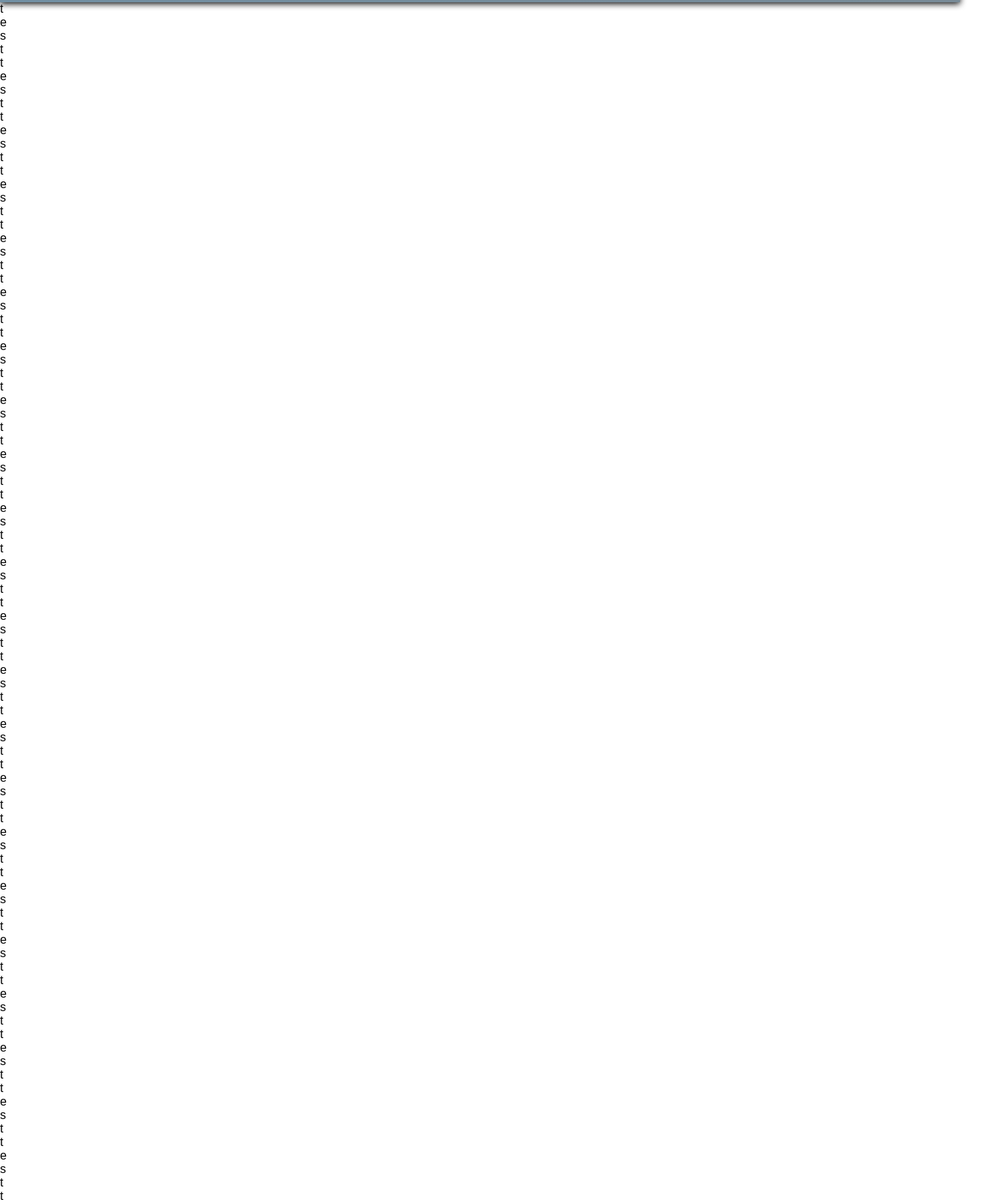
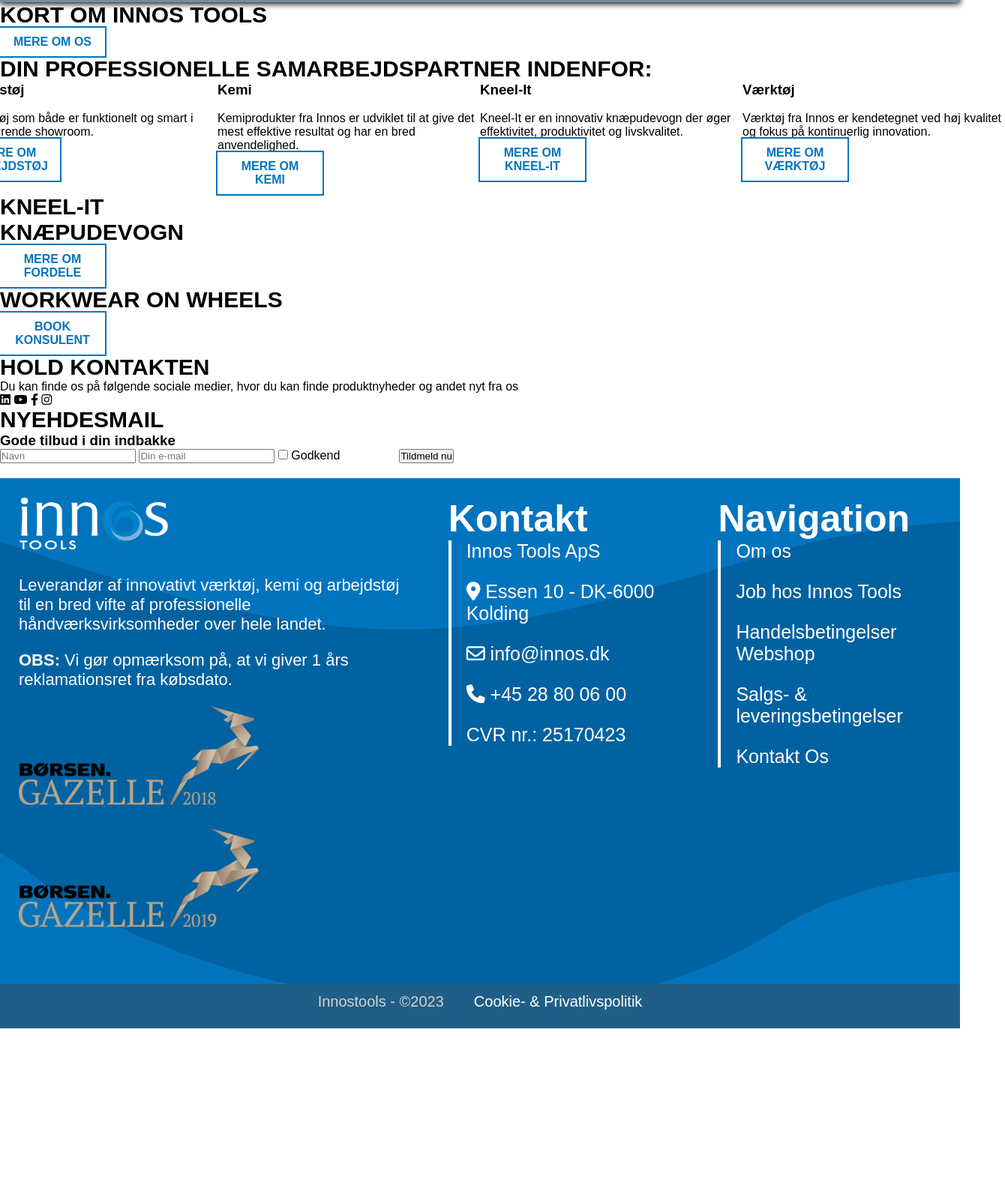
Before and after one commit to Walocial/Hovedopgave, a plain HTML site: page index.html in a window 1280 px wide. Shown: the part 749-2350 px from the top of the page at 75% size, 1340 px wide, since content can reach past the window. After the commit the page ends 2121 px from the top, so only its background shows below. Drawn offline with Linux system fonts and the light colour scheme; grey boxes are pictures that could not be loaded.

Commit message:
Semantisk opsætning af indhold
De fleste elementer er sat op i HTML, og mangler nu bare styling.

```diff
--- a/index.html
+++ b/index.html
@@ -66,150 +66,75 @@
             </div>
             <div id="bckSlider"></div> <!-- Div element med skiftende baggrund. Billeder styret af script -->
         </section>
-        <div id="content"></div>
+        <div id="content">
             <section id="forsideOmos">
+                <h2>Kort om Innos Tools</h2>
+                <p></p>
+                <p></p>
+                <p></p>
+                <a href="#" class="mereBtn">Mere om os</a>
+            </section>
+
+            <section id="kategorier">
+                <h2>Din professionelle samarbejdspartner indenfor:</h2>
                 <ul>
-                    <li>t</li>
-                    <li>e</li>
-                    <li>s</li>
-                    <li>t</li>
-                    <li>t</li>
-                    <li>e</li>
-                    <li>s</li>
-                    <li>t</li>
-                    <li>t</li>
-                    <li>e</li>
-                    <li>s</li>
-                    <li>t</li>
-                    <li>t</li>
-                    <li>e</li>
-                    <li>s</li>
-                    <li>t</li>
-                    <li>t</li>
-                    <li>e</li>
-                    <li>s</li>
-                    <li>t</li>
-                    <li>t</li>
-                    <li>e</li>
-                    <li>s</li>
-                    <li>t</li>
-                    <li>t</li>
-                    <li>e</li>
-                    <li>s</li>
-                    <li>t</li>
-                    <li>t</li>
-                    <li>e</li>
-                    <li>s</li>
-                    <li>t</li>
-                    <li>t</li>
-                    <li>e</li>
-                    <li>s</li>
-                    <li>t</li>
-                    <li>t</li>
-                    <li>e</li>
-                    <li>s</li>
-                    <li>t</li>
-                    <li>t</li>
-                    <li>e</li>
-                    <li>s</li>
-                    <li>t</li>
-                    <li>t</li>
-                    <li>e</li>
-                    <li>s</li>
-                    <li>t</li>
-                    <li>t</li>
-                    <li>e</li>
-                    <li>s</li>
-                    <li>t</li>
-                    <li>t</li>
-                    <li>e</li>
-                    <li>s</li>
-                    <li>t</li>
-                    <li>t</li>
-                    <li>e</li>
-                    <li>s</li>
-                    <li>t</li>
-                    <li>t</li>
-                    <li>e</li>
-                    <li>s</li>
-                    <li>t</li>
-                    <li>t</li>
-                    <li>e</li>
-                    <li>s</li>
-                    <li>t</li>
-                    <li>t</li>
-                    <li>e</li>
-                    <li>s</li>
-                    <li>t</li>
-                    <li>t</li>
-                    <li>e</li>
-                    <li>s</li>
-                    <li>t</li>
-                    <li>t</li>
-                    <li>e</li>
-                    <li>s</li>
-                    <li>t</li>
-                    <li>t</li>
-                    <li>e</li>
-                    <li>s</li>
-                    <li>t</li>
-                    <li>t</li>
-                    <li>e</li>
-                    <li>s</li>
-                    <li>t</li>
-                    <li>t</li>
-                    <li>e</li>
-                    <li>s</li>
-                    <li>t</li>
-                    <li>t</li>
-                    <li>e</li>
-                    <li>s</li>
-                    <li>t</li>
-                    <li>t</li>
-                    <li>e</li>
-                    <li>s</li>
-                    <li>t</li>
-                    <li>t</li>
-                    <li>e</li>
-                    <li>s</li>
-                    <li>t</li>
-                    <li>t</li>
-                    <li>e</li>
-                    <li>s</li>
-                    <li>t</li>
-                    <li>t</li>
-                    <li>e</li>
-                    <li>s</li>
-                    <li>t</li>
-                    <li>t</li>
-                    <li>e</li>
-                    <li>s</li>
-                    <li>t</li>
-                    <li>t</li>
-                    <li>e</li>
-                    <li>s</li>
-                    <li>t</li>
-                    <li>t</li>
-                    <li>e</li>
-                    <li>s</li>
-                    <li>t</li>
-                    <li>t</li>
-                    <li>e</li>
-                    <li>s</li>
-                    <li>t</li>
-                    <li>t</li>
-                    <li>e</li>
-                    <li>s</li>
-                    <li>t</li>
-                    <li>t</li>
-                    <li>e</li>
-                    <li>s</li>
-                    <li>t</li>
-                    <li>t</li>
-                    <li>e</li>
-                    <li>s</li>
-                    <li>t</li>
+                    <li>
+                        <h3>Arbejdstøj</h3>
+                        <img src="" alt="" height="" width="" loading="lazy">
+                        <p>Arbejdstøj som både er funktionelt og smart i vores kørende showroom.</p>
+                        <a href="#" class="mereBtn">Mere om Arbejdstøj</a>
+                    </li>
+                    <li>
+                        <h3>Kemi</h3>
+                        <img src="" alt="" height="" width="" loading="lazy">
+                        <p>Kemiprodukter fra Innos er udviklet til at give det mest effektive resultat og har en bred anvendelighed.</p>
+                        <a href="#" class="mereBtn">Mere om Kemi</a>
+                    </li>
+                    <li>
+                        <h3>Kneel-It</h3>
+                        <img src="" alt="" height="" width="" loading="lazy">
+                        <p>Kneel-It er en innovativ knæpudevogn der øger effektivitet, produktivitet og livskvalitet. </p>
+                        <a href="#" class="mereBtn">Mere om Kneel-It</a>
+                    </li>
+                    <li>
+                        <h3>Værktøj</h3>
+                        <img src="" alt="" height="" width="" loading="lazy">
+                        <p>Værktøj fra Innos er kendetegnet ved høj kvalitet og fokus på kontinuerlig innovation.</p>
+                        <a href="#" class="mereBtn">Mere om Værktøj</a>
+                    </li>
                 </ul>
+            </section>
+
+            <section id="kneelIt">
+                <h2>Kneel-It<br><span>knæpudevogn</span></h2>
+                <a href="#" class="mereBtn">Mere om fordele</a>
+            </section>
+
+            <section id="workWear">
+                <h2>Workwear on Wheels</h2>
+                <a href="#" class="mereBtn">Book Konsulent</a>
+            </section>
+
+            <section id="kontaktOs">
+                <h2>Hold Kontakten</h2>
+                <p>Du kan finde os på følgende sociale medier, hvor du kan finde produktnyheder og andet nyt fra os</p>
+                <nav class="socials">
+                    <i class="fa-brands fa-linkedin" title="Linked In"></i>
+                    <i class="fa-brands fa-youtube" title="Youtube"></i>
+                    <i class="fa-brands fa-facebook-f" title="Facebook"></i>
+                    <i class="fa-brands fa-instagram" title="Instagram"></i>
+                </nav>
+                <aside id="nyhedsBrev">
+                    <h2>Nyehdesmail</h2>
+                    <h3>Gode tilbud i din indbakke</h3>
+                    <form action="#">
+                        <input type="text" name="navn" placeholder="Navn">
+                        <input type="email" name="email" placeholder="Din e-mail">
+                        <input type="checkbox" name="checkbox" required="required" aria-required="true">
+                        <label for="checkbox">Godkend <a href="#" target="blank">Samtykke</a></label>
+                        <input type="submit" name="submit" value="Tildmeld nu">
+                    </form>
+                </aside>
             </section>
         </div>
     </main>
--- a/style/style.css
+++ b/style/style.css
@@ -194,6 +194,23 @@
     animation: fadeGrow 350ms linear 2200ms normal forwards;
 }
 
+main h2 {
+    text-transform: uppercase;
+    font-size: 30px;
+}
+
+.mereBtn {
+    display: inline-block;
+    outline: 2px solid #0274be;
+    color: #0274be;
+    text-align: center;
+    font-weight: bold;
+    padding: 10px;
+    width: 140px;
+    text-transform: uppercase;
+}
+
+
 footer {
     width: 100vw;
     background-color: #0274be;
@@ -230,7 +247,7 @@
 #footerWrap li {
     margin: 0 0 1em 0;
 }
-footer a:active, #footerWrap a:hover {
+footer a:active, footer a:hover {
     text-decoration: underline;
 }
 
@@ -291,6 +308,21 @@
     #pcMenu {
         display: block;
     }
+
+    #kategorier {
+
+    }
+
+    #kategorier ul {
+        display: grid;
+        grid-template-columns: 350px 350px;
+        grid-template-rows: auto;
+        justify-items: center;
+        justify-content: center;
+    }
+
+
+
 
     #footerWrap {
         display: grid;
@@ -360,6 +392,12 @@
         filter: drop-shadow(0 2px 4px black);
     }
 
+    #kategorier ul {
+        display: grid;
+        grid-template-columns: 350px 350px 350px 350px;
+        justify-items: center;
+        justify-content: center;
+    }
 
 
     #footerWrap {
@@ -383,11 +421,4 @@
         margin-bottom: 1em;
     }
 
-    #kontaktFooter {
-
-    }
-    #navFooter {
-
-    }
-
 }
```
